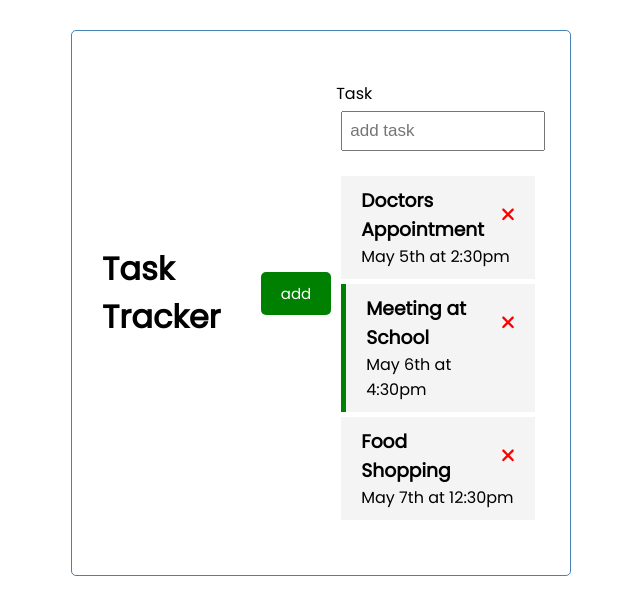
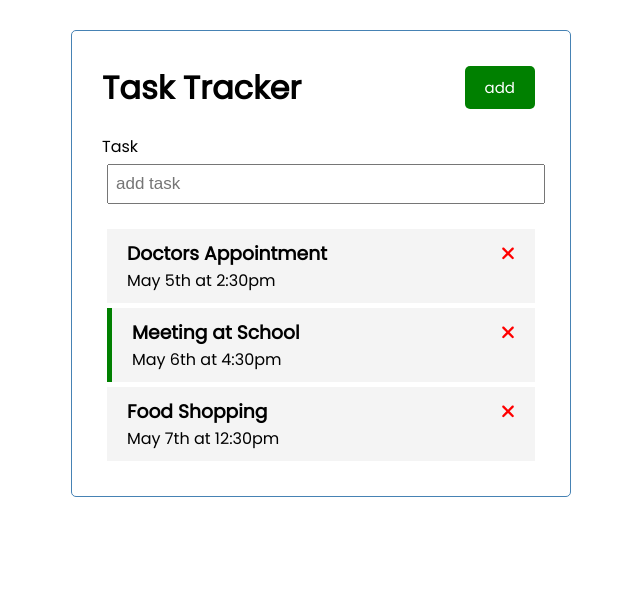
Before and after one commit to ianotieno/angular-trackerapp, an Angular app: page / in a window 1280 px wide. Shown: the top 614 px of the page, without its empty margins (319-959 px from the left). Built offline with nearby package versions, Linux system fonts and the light colour scheme; data requests are answered from the project's data file.

Commit message:
task style

```diff
--- a/src/app/components/header/header.component.html
+++ b/src/app/components/header/header.component.html
@@ -1,5 +1,5 @@
 <header>
     <h1>{{title}}</h1>
     <app-button color="green" text="add" (btnClick)="toggleAddTask()"></app-button>
-    <app-tasks></app-tasks>
 </header>
+<app-tasks></app-tasks>
```
